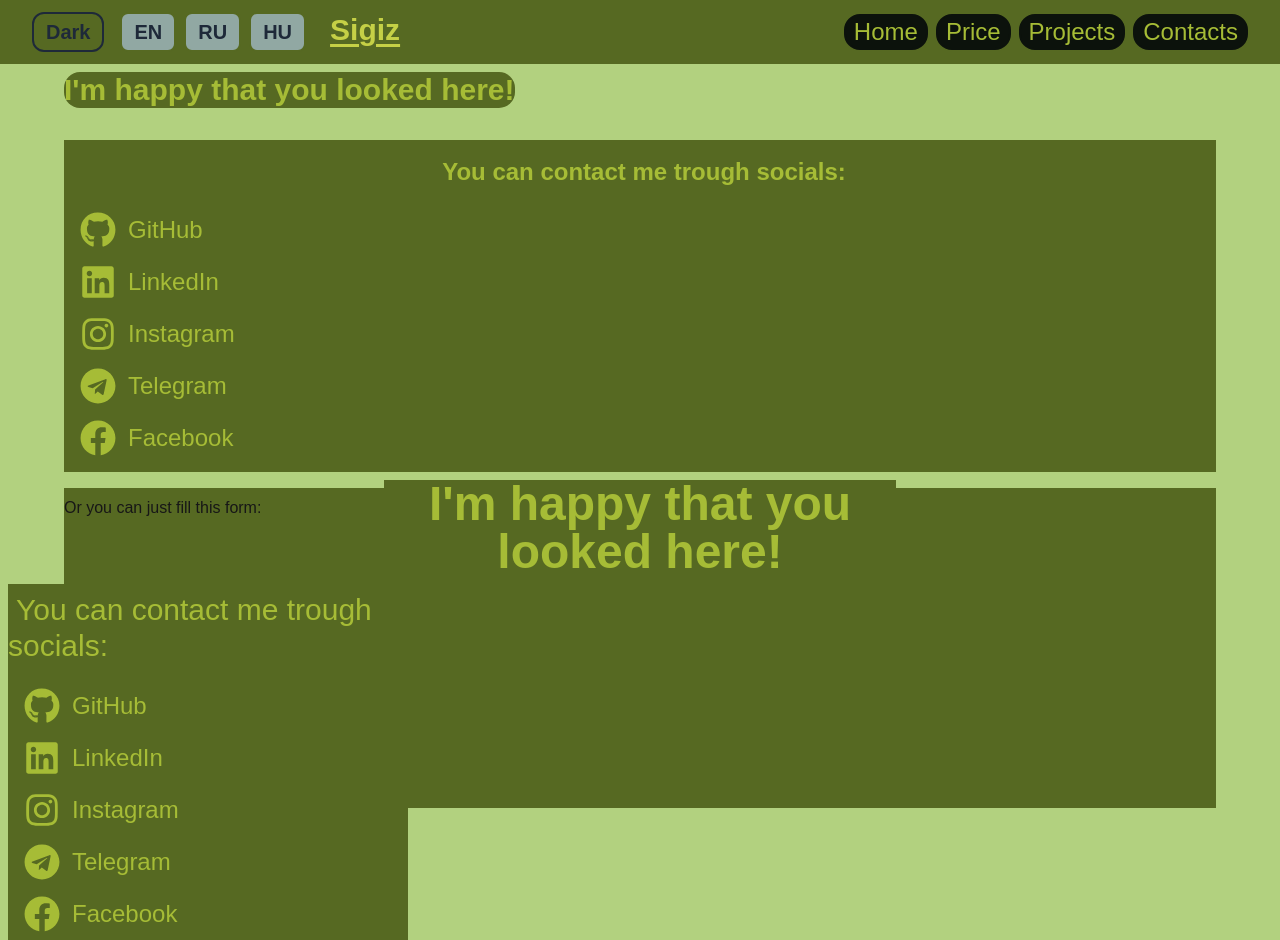
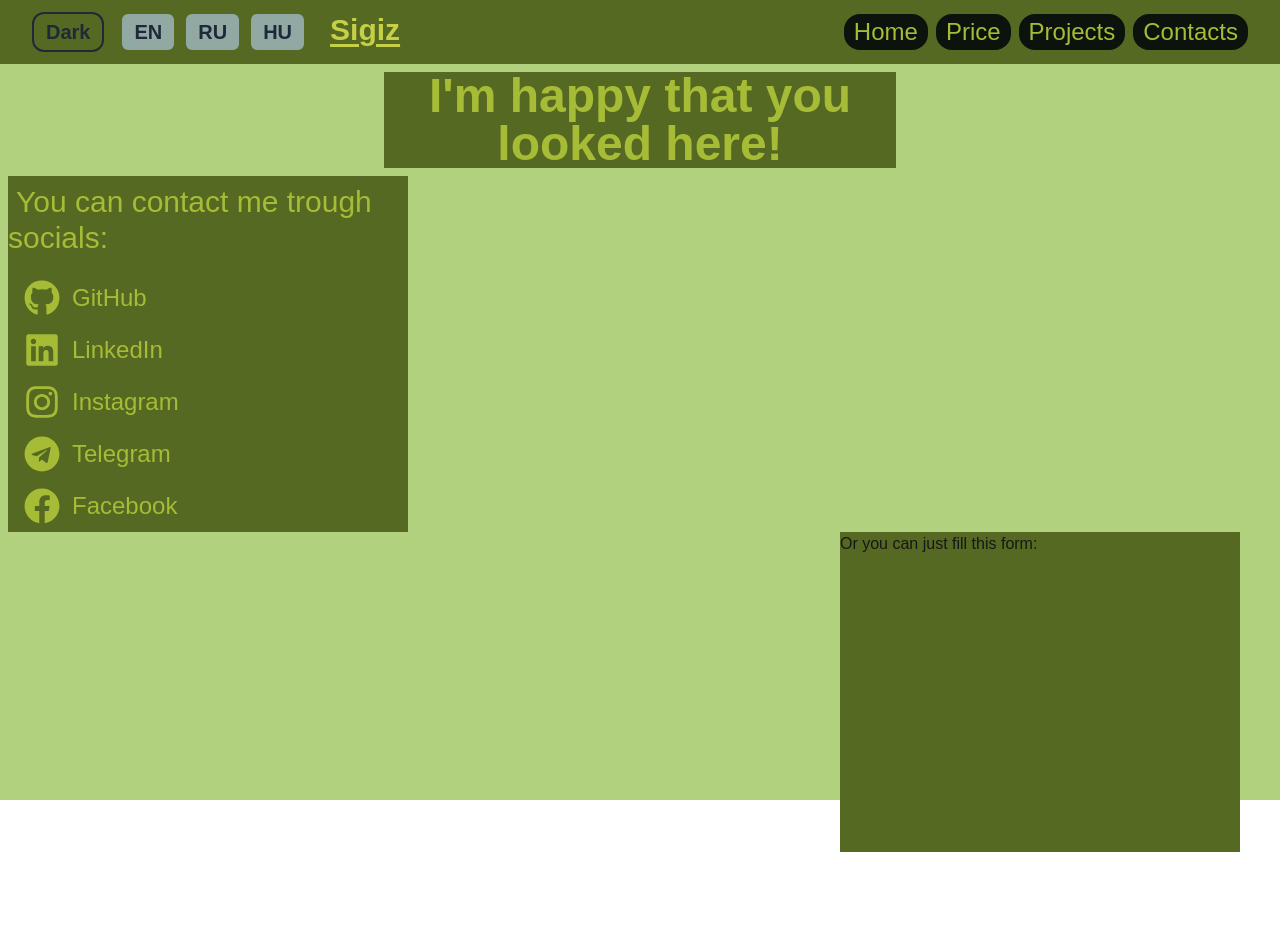
Before and after one commit to Ignitur/Portfolio, a Next.js app: page /contacts in a window 1280 px wide. After the commit the page ends 800 px from the top, so only its background shows below. Built offline with nearby package versions, Linux system fonts and the light colour scheme.

Commit message:
Added new page[Contacts(mobile and desktop view)], fixed routing

```diff
--- a/src/app/contacts/page.tsx
+++ b/src/app/contacts/page.tsx
@@ -14,7 +14,7 @@ export default function Home() {
   return (
 		<div>
 			{/* PHONE */}
-			<div className="relative">
+			<div className=" md:hidden relative">
 				<div className="m-2 w-fit mx-[5%] rounded-2xl col3 flex-1 text-center">
 					<span className="text-3xl txt4 font-bold">
 						I&apos;m happy that you looked here!
--- a/src/app/projects/page.tsx
+++ b/src/app/projects/page.tsx
@@ -14,7 +14,7 @@ export default function Home() {
   return (
 		<div>
 			{/* PHONE */}
-			<div className="relative">
+			<div className=" md:hidden relative">
 				<div className="m-2 w-fit mx-[5%] rounded-2xl col3 flex-1 text-center">
 					<span className="text-3xl txt4 font-bold">
 						THIS IS NOT THE [PROJECTS] PAGE
```
